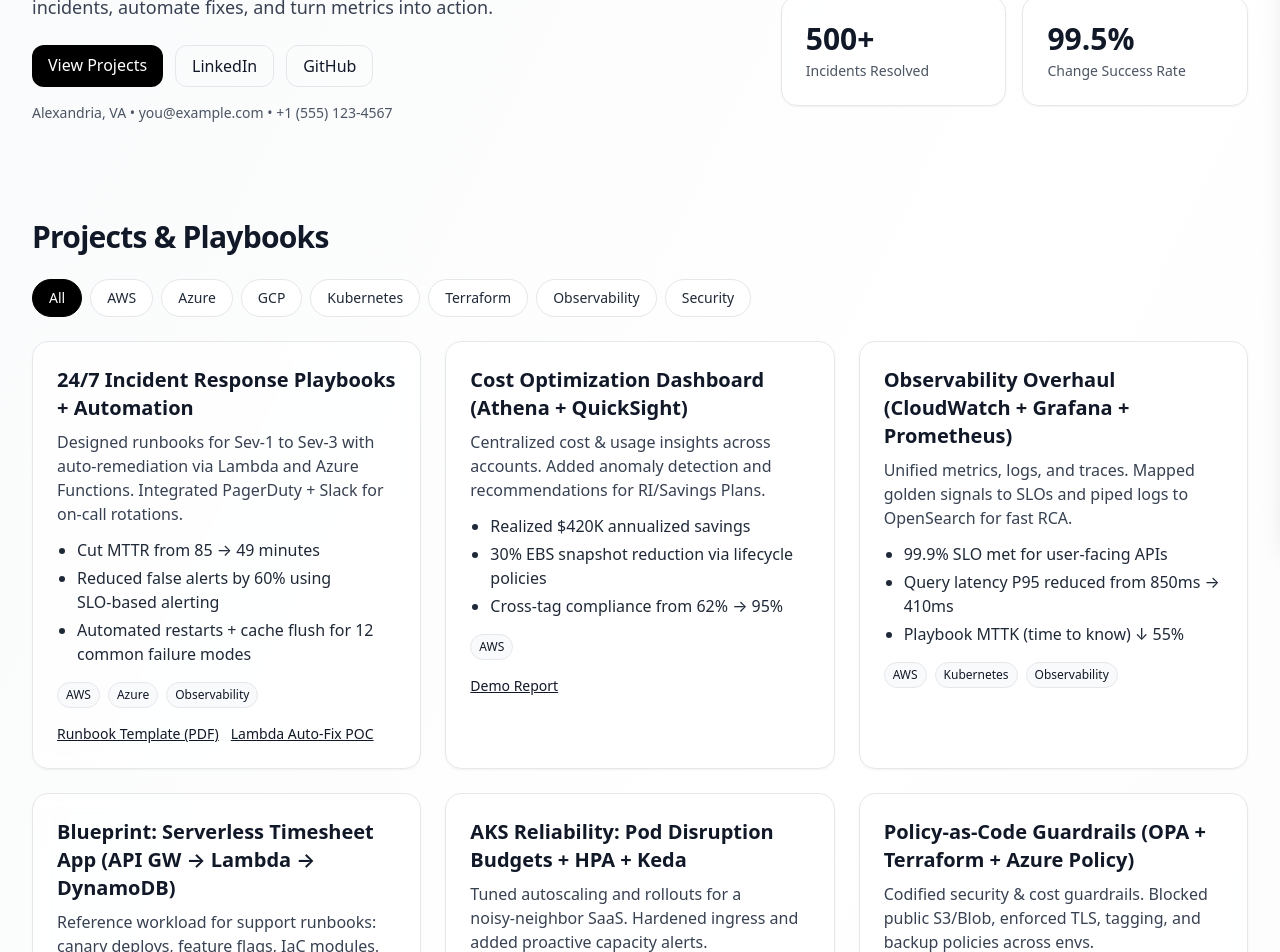
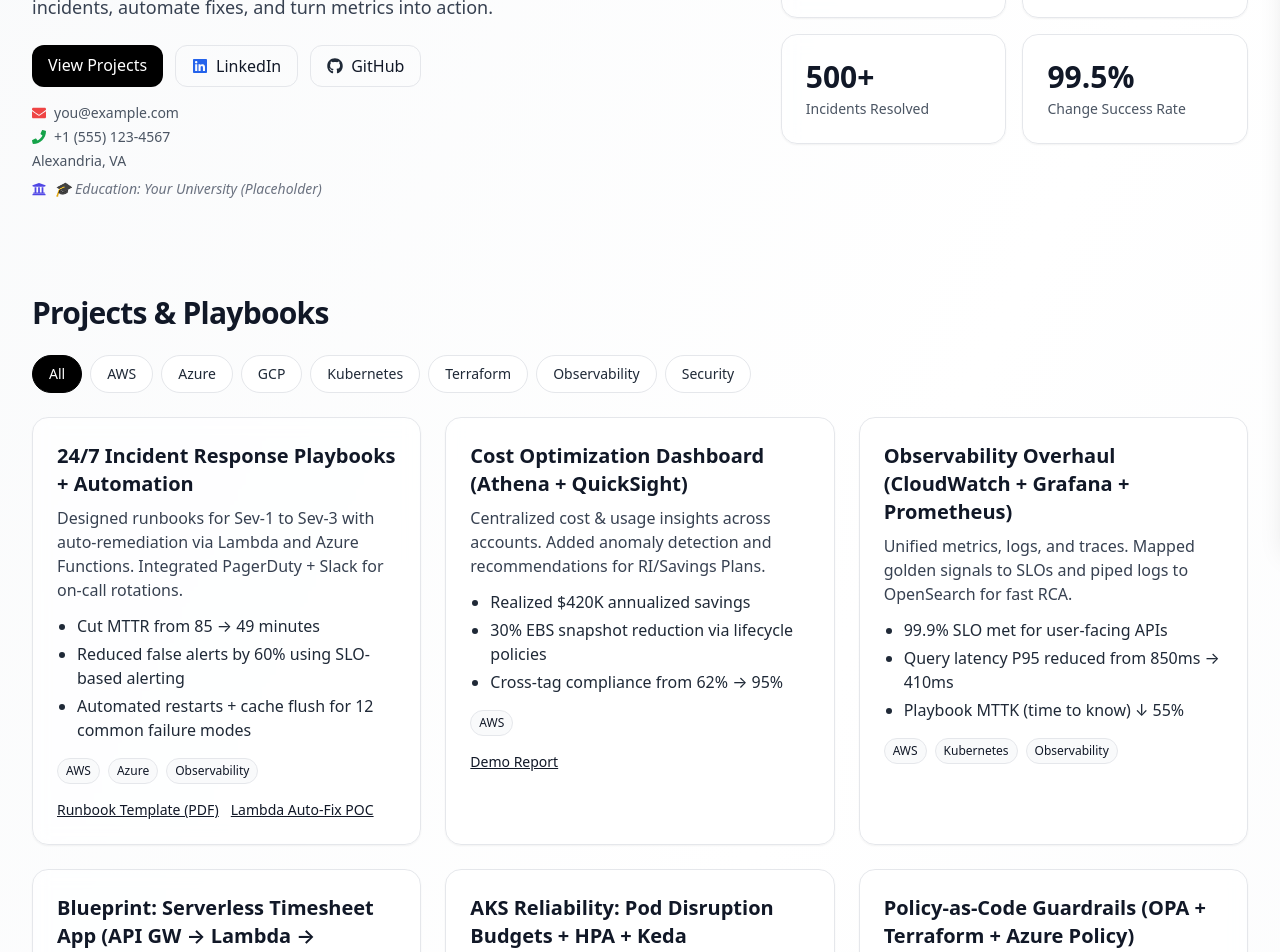
Before and after one commit to netbel131/cloud-showcase, a React (Vite) app: page / in a window 1280 px wide. Shown: the part 260-1212 px from the top of the page. Built offline with nearby package versions, Linux system fonts and the light colour scheme; the HTML template or start-up script is replaced by a standard one.

Commit message:
Update hero text + add resume

```diff
--- a/package.json
+++ b/package.json
@@ -20,6 +20,7 @@
   },
   "dependencies": {
     "react": "^18.3.1",
-    "react-dom": "^18.3.1"
+    "react-dom": "^18.3.1",
+    "react-icons": "^5.5.0"
   }
 }
--- a/src/App.tsx
+++ b/src/App.tsx
@@ -1,10 +1,8 @@
 import React, { useEffect, useMemo, useState } from "react";
+import { FaLinkedin, FaGithub, FaUniversity, FaEnvelope, FaPhone } from "react-icons/fa";
 
 // =========================
-// Cloud Support Engineer — Showcase Site (App.jsx)
-// - Ready to paste into src/App.jsx (JavaScript)
-// - Tailwind CSS assumed
-// - Mobile drawer navigation + Case Study PDF downloads
+// Cloud Support Engineer — Showcase Site (App.tsx)
 // =========================
 
 // ---------- Profile ----------
@@ -12,17 +10,18 @@
   name: "Your Name",
   title: "Cloud Support Engineer | AWS • Azure • DevOps",
   blurb:
-    "I keep production systems resilient, observable, and cost‑efficient. I troubleshoot incidents, automate fixes, and turn metrics into action.",
+    "I keep production systems resilient, observable, and cost-efficient. I troubleshoot incidents, automate fixes, and turn metrics into action.",
   location: "Alexandria, VA",
   email: "you@example.com",
-  phone: "+1 (555) 123‑4567",
+  phone: "+1 (555) 123-4567",
   linkedin: "https://www.linkedin.com/in/yourprofile",
   github: "https://github.com/yourhandle",
   resumeUrl: "#", // replace with your resume link
+  school: "Your University (Placeholder)",
 };
 
 // ---------- Hero KPIs ----------
-const METRICS = [
+const METRICS: { label: string; value: string }[] = [
   { label: "MTTR Improvement", value: "↓ 42%" },
   { label: "Monthly Cost Savings", value: "$35K" },
   { label: "Incidents Resolved", value: "500+" },
@@ -30,23 +29,42 @@
 ];
 
 // ---------- Projects ----------
-const TAGS = ["All", "AWS", "Azure", "GCP", "Kubernetes", "Terraform", "Observability", "Security"];
+type Tag =
+  | "All"
+  | "AWS"
+  | "Azure"
+  | "GCP"
+  | "Kubernetes"
+  | "Terraform"
+  | "Observability"
+  | "Security";
 
-const PROJECTS = [
+const TAGS: Tag[] = ["All", "AWS", "Azure", "GCP", "Kubernetes", "Terraform", "Observability", "Security"];
+
+type Project = {
+  id: string;
+  title: string;
+  summary: string;
+  outcomes: string[];
+  tags: Tag[];
+  links?: { label: string; href: string }[];
+};
+
+const PROJECTS: Project[] = [
   {
     id: "p1",
     title: "24/7 Incident Response Playbooks + Automation",
     summary:
-      "Designed runbooks for Sev‑1 to Sev‑3 with auto‑remediation via Lambda and Azure Functions. Integrated PagerDuty + Slack for on‑call rotations.",
+      "Designed runbooks for Sev-1 to Sev-3 with auto-remediation via Lambda and Azure Functions. Integrated PagerDuty + Slack for on-call rotations.",
     outcomes: [
       "Cut MTTR from 85 → 49 minutes",
-      "Reduced false alerts by 60% using SLO‑based alerting",
+      "Reduced false alerts by 60% using SLO-based alerting",
       "Automated restarts + cache flush for 12 common failure modes",
     ],
     tags: ["All", "AWS", "Azure", "Observability"],
     links: [
       { label: "Runbook Template (PDF)", href: "#" },
-      { label: "Lambda Auto‑Fix POC", href: "#" },
+      { label: "Lambda Auto-Fix POC", href: "#" },
     ],
   },
   {
@@ -57,7 +75,7 @@
     outcomes: [
       "Realized $420K annualized savings",
       "30% EBS snapshot reduction via lifecycle policies",
-      "Cross‑tag compliance from 62% → 95%",
+      "Cross-tag compliance from 62% → 95%",
     ],
     tags: ["All", "AWS"],
     links: [{ label: "Demo Report", href: "#" }],
@@ -68,7 +86,7 @@
     summary:
       "Unified metrics, logs, and traces. Mapped golden signals to SLOs and piped logs to OpenSearch for fast RCA.",
     outcomes: [
-      "99.9% SLO met for user‑facing APIs",
+      "99.9% SLO met for user-facing APIs",
       "Query latency P95 reduced from 850ms → 410ms",
       "Playbook MTTK (time to know) ↓ 55%",
     ],
@@ -80,7 +98,7 @@
     summary:
       "Reference workload for support runbooks: canary deploys, feature flags, IaC modules, and chaos tests.",
     outcomes: [
-      "Zero‑downtime blue/green releases",
+      "Zero-downtime blue/green releases",
       "Unit + integration tests in CI",
       "Cost <$50/month at pilot scale",
     ],
@@ -94,41 +112,50 @@
     id: "p5",
     title: "AKS Reliability: Pod Disruption Budgets + HPA + Keda",
     summary:
-      "Tuned autoscaling and rollouts for a noisy‑neighbor SaaS. Hardened ingress and added proactive capacity alerts.",
+      "Tuned autoscaling and rollouts for a noisy-neighbor SaaS. Hardened ingress and added proactive capacity alerts.",
     outcomes: [
       "Error rate ↓ 70% during deploys",
       "Throughput +28% at peak load",
-      "Stabilized PDB‑aware maintenance windows",
+      "Stabilized PDB-aware maintenance windows",
     ],
     tags: ["All", "Azure", "Kubernetes", "Observability"],
   },
   {
     id: "p6",
-    title: "Policy‑as‑Code Guardrails (OPA + Terraform + Azure Policy)",
+    title: "Policy-as-Code Guardrails (OPA + Terraform + Azure Policy)",
     summary:
       "Codified security & cost guardrails. Blocked public S3/Blob, enforced TLS, tagging, and backup policies across envs.",
     outcomes: [
-      "Prevented 100% of high‑risk misconfigs pre‑merge",
-      "Drift detection + auto‑remediation for 60+ rules",
-      "Audit‑ready evidence in minutes",
+      "Prevented 100% of high-risk misconfigs pre-merge",
+      "Drift detection + auto-remediation for 60+ rules",
+      "Audit-ready evidence in minutes",
     ],
     tags: ["All", "AWS", "Azure", "Terraform", "Security"],
   },
 ];
 
 // ---------- Case Studies (with PDF download) ----------
-const CASE_STUDIES = [
+type CaseStudy = {
+  id: string;
+  customer: string;
+  challenge: string;
+  approach: string;
+  impact: string[];
+  pdfUrl?: string;
+};
+
+const CASE_STUDIES: CaseStudy[] = [
   {
     id: "c1",
     customer: "Healthcare Analytics (HIPAA)",
     challenge:
       "Nightly ETL jobs overran, breaking 8am SLAs; costs spiking with orphaned EBS snapshots and oversized RDS.",
     approach:
-      "Instrumented end‑to‑end tracing, right‑sized RDS with Performance Insights, added snapshot lifecycle & S3 Glacier, created on‑call playbooks.",
+      "Instrumented end-to-end tracing, right-sized RDS with Performance Insights, added snapshot lifecycle & S3 Glacier, created on-call playbooks.",
     impact: [
       "SLA met 99.7% within 3 weeks",
       "Storage spend ↓ 33%",
-      "On‑call pages/week from 11 → 3",
+      "On-call pages/week from 11 → 3",
     ],
     pdfUrl: "/case-studies/case_study_healthcare_hipaa.pdf", // put PDFs in /public/case-studies/
   },
@@ -138,7 +165,7 @@
     challenge:
       "Intermittent latency spikes on checkout API under bursty traffic; blue/green deploys caused brief error storms.",
     approach:
-      "Introduced canaries with step‑wise traffic, tuned autoscaling policies, optimized connection pooling, and set SLO‑driven alerts.",
+      "Introduced canaries with step-wise traffic, tuned autoscaling policies, optimized connection pooling, and set SLO-driven alerts.",
     impact: [
       "P95 latency ↓ 48%",
       "Zero failed deploys in 90 days",
@@ -149,7 +176,7 @@
 ];
 
 // ---------- Skills ----------
-const SKILLS = [
+const SKILLS: string[] = [
   "Incident Management (ITIL)",
   "SRE Practices (SLO/SLA/SLE)",
   "Linux & Networking (TCP/IP, DNS, TLS)",
@@ -160,11 +187,11 @@
   "Security (KMS, IAM, Secrets Mgmt)",
 ];
 
-const BADGES = ["AWS", "Azure", "GCP", "Kubernetes", "Terraform", "Python", "PowerShell", "Bash", "Git", "Prometheus", "OpenTelemetry"];
+const BADGES: string[] = ["AWS", "Azure", "GCP", "Kubernetes", "Terraform", "Python", "PowerShell", "Bash", "Git", "Prometheus", "OpenTelemetry"];
 
-const CERTS = [
+const CERTS: string[] = [
   "AWS Solutions Architect – Associate",
-  "Azure Administrator Associate (AZ‑104)",
+  "Azure Administrator Associate (AZ-104)",
   "Kubernetes Administrator (CKA)",
   "ITIL v4 Foundation",
 ];
@@ -172,7 +199,7 @@
 // =========================
 // ===== Components =========
 // =========================
-function Section({ id, title, children }) {
+function Section({ id, title, children }: React.PropsWithChildren<{ id?: string; title?: string }>) {
   return (
     <section id={id} className="max-w-7xl mx-auto px-4 sm:px-6 lg:px-8 py-12">
       {title && (
@@ -183,7 +210,7 @@
   );
 }
 
-function KPI({ value, label }) {
+function KPI({ value, label }: { value: string; label: string }) {
   return (
     <div className="rounded-2xl border p-6 shadow-sm bg-white/60 backdrop-blur">
       <div className="text-3xl font-extrabold">{value}</div>
@@ -192,7 +219,7 @@
   );
 }
 
-function Pill({ text, active, onClick }) {
+function Pill({ text, active, onClick }: { text: string; active?: boolean; onClick?: () => void }) {
   return (
     <button
       onClick={onClick}
@@ -205,7 +232,7 @@
   );
 }
 
-function ProjectCard({ p }) {
+function ProjectCard({ p }: { p: Project }) {
   return (
     <div className="rounded-2xl border p-6 shadow-sm bg-white/70 backdrop-blur hover:shadow-md transition">
       <h3 className="text-xl font-semibold">{p.title}</h3>
@@ -235,7 +262,7 @@
   );
 }
 
-function CaseStudy({ c }) {
+function CaseStudy({ c }: { c: CaseStudy }) {
   return (
     <details className="rounded-2xl border p-6 shadow-sm bg-white/70 backdrop-blur">
       <summary className="cursor-pointer text-lg font-semibold flex justify-between items-center">
@@ -276,7 +303,7 @@
 // ========== App ==========
 // =========================
 export default function App() {
-  const [activeTag, setActiveTag] = useState("All");
+  const [activeTag, setActiveTag] = useState<Tag>("All");
   const [drawerOpen, setDrawerOpen] = useState(false);
 
   const filtered = useMemo(() => {
@@ -287,12 +314,16 @@
   // Lock scroll when drawer open
   useEffect(() => {
     document.body.style.overflow = drawerOpen ? "hidden" : "";
-    return () => (document.body.style.overflow = "");
+    return () => {
+      document.body.style.overflow = "";
+    };
   }, [drawerOpen]);
 
   // Close on ESC
   useEffect(() => {
-    const onKey = (e) => e.key === "Escape" && setDrawerOpen(false);
+    const onKey = (e: KeyboardEvent) => {
+      if (e.key === "Escape") setDrawerOpen(false);
+    };
     window.addEventListener("keydown", onKey);
     return () => window.removeEventListener("keydown", onKey);
   }, []);
@@ -311,11 +342,12 @@
             <a href="#contact" className="hover:underline">Contact</a>
             <a href={PROFILE.resumeUrl} className="px-3 py-1.5 rounded-full border hover:shadow">Download Résumé</a>
           </nav>
-          {/* Mobile Hamburger */}
+          {/* Hamburger */}
           <button
             className="md:hidden flex flex-col gap-1.5"
             onClick={() => setDrawerOpen(true)}
             aria-label="Open navigation"
+			 title="Menu"
           >
             <span className="w-6 h-0.5 bg-gray-800"></span>
             <span className="w-6 h-0.5 bg-gray-800"></span>
@@ -332,7 +364,7 @@
         <div className={`absolute inset-0 bg-black/30 transition-opacity ${drawerOpen ? "opacity-100" : "opacity-0"}`} />
       </div>
       <aside
-        className={`fixed right-0 top-0 h-full w-72 bg-white z-50 border-l shadow-xl transform transition-transform duration-300 ${
+        className={`fixed right-0 top-0 h-full w-72 md:w-96 bg-white z-50 border-l shadow-xl transform transition-transform duration-300 ${
           drawerOpen ? "translate-x-0" : "translate-x-full"
         }`}
         role="dialog"
@@ -360,10 +392,21 @@
             <p className="mt-4 text-lg text-gray-700">{PROFILE.blurb}</p>
             <div className="mt-6 flex flex-wrap gap-3">
               <a href="#projects" className="px-4 py-2 rounded-xl bg-black text-white">View Projects</a>
-              <a href={PROFILE.linkedin} className="px-4 py-2 rounded-xl border">LinkedIn</a>
-              <a href={PROFILE.github} className="px-4 py-2 rounded-xl border">GitHub</a>
+              <a href={PROFILE.linkedin} className="px-4 py-2 rounded-xl border flex items-center gap-2">
+                <FaLinkedin className="text-blue-600" /> LinkedIn
+              </a>
+              <a href={PROFILE.github} className="px-4 py-2 rounded-xl border flex items-center gap-2">
+                <FaGithub className="text-gray-800" /> GitHub
+              </a>
             </div>
-            <div className="mt-4 text-sm text-gray-600">{PROFILE.location} • {PROFILE.email} • {PROFILE.phone}</div>
+            <div className="mt-4 text-sm text-gray-600 flex flex-col gap-1">
+              <div className="flex items-center gap-2"><FaEnvelope className="text-red-500" /> {PROFILE.email}</div>
+              <div className="flex items-center gap-2"><FaPhone className="text-green-600" /> {PROFILE.phone}</div>
+              <div>{PROFILE.location}</div>
+            </div>
+            <div className="mt-2 text-sm text-gray-500 italic flex items-center gap-2">
+              <FaUniversity className="text-indigo-600" /> 🎓 Education: {PROFILE.school}
+            </div>
           </div>
           <div className="md:col-span-2 grid grid-cols-2 gap-4">
             {METRICS.map((m, i) => (
@@ -427,17 +470,25 @@
       {/* Contact */}
       <Section id="contact" title="Contact">
         <div className="rounded-2xl border p-8 bg-white/70 backdrop-blur">
-          <p className="text-gray-800">Interested in reliability audits, on‑call process improvements, or cost optimization workshops? I’m happy to help.</p>
+          <p className="text-gray-800">
+            Interested in reliability audits, on-call process improvements, or cost optimization workshops? I’m happy to help.
+          </p>
           <div className="mt-4 flex flex-wrap gap-3">
-            <a href={`mailto:${PROFILE.email}`} className="px-4 py-2 rounded-xl bg-black text-white">Email Me</a>
+            <a href={`mailto:${PROFILE.email}`} className="px-4 py-2 rounded-xl bg-black text-white flex items-center gap-2">
+              <FaEnvelope /> Email Me
+            </a>
             <a href={PROFILE.resumeUrl} className="px-4 py-2 rounded-xl border">Download Résumé</a>
-            <a href={PROFILE.linkedin} className="px-4 py-2 rounded-xl border">LinkedIn</a>
+            <a href={PROFILE.linkedin} className="px-4 py-2 rounded-xl border flex items-center gap-2">
+              <FaLinkedin /> LinkedIn
+            </a>
           </div>
         </div>
       </Section>
 
       {/* Footer */}
-      <footer className="py-10 text-center text-sm text-gray-600">© {new Date().getFullYear()} {PROFILE.name}. All rights reserved.</footer>
+      <footer className="py-10 text-center text-sm text-gray-600">
+        © {new Date().getFullYear()} {PROFILE.name}. All rights reserved.
+      </footer>
     </div>
   );
 }
```
Also changed, not shown: 1 other file (tests, documents, lock files or other folders).
